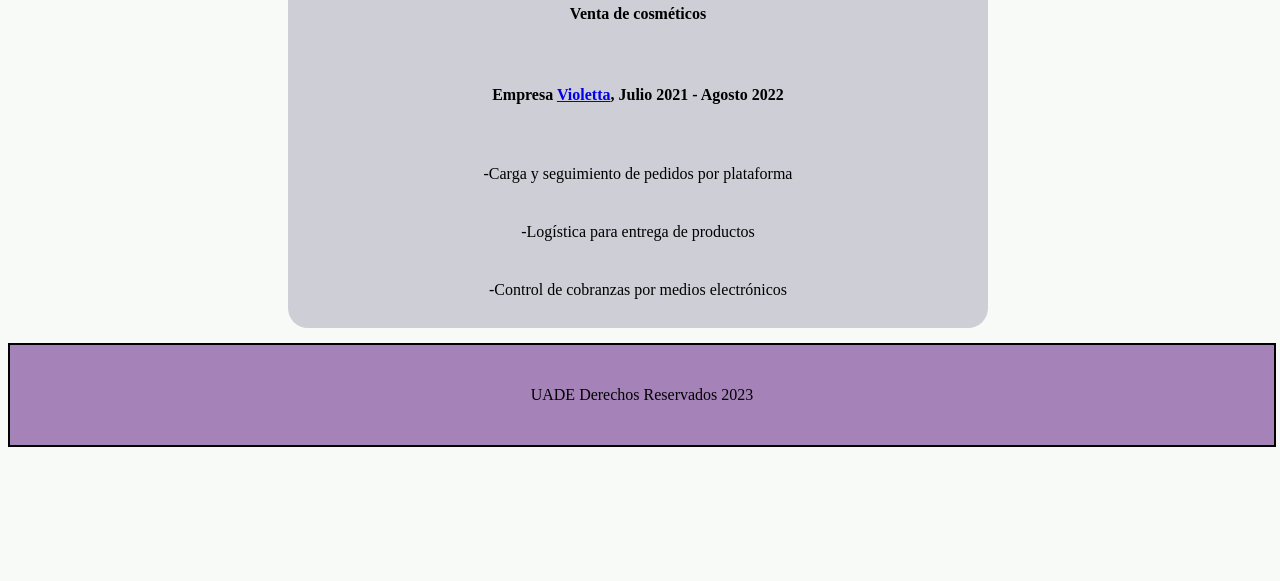
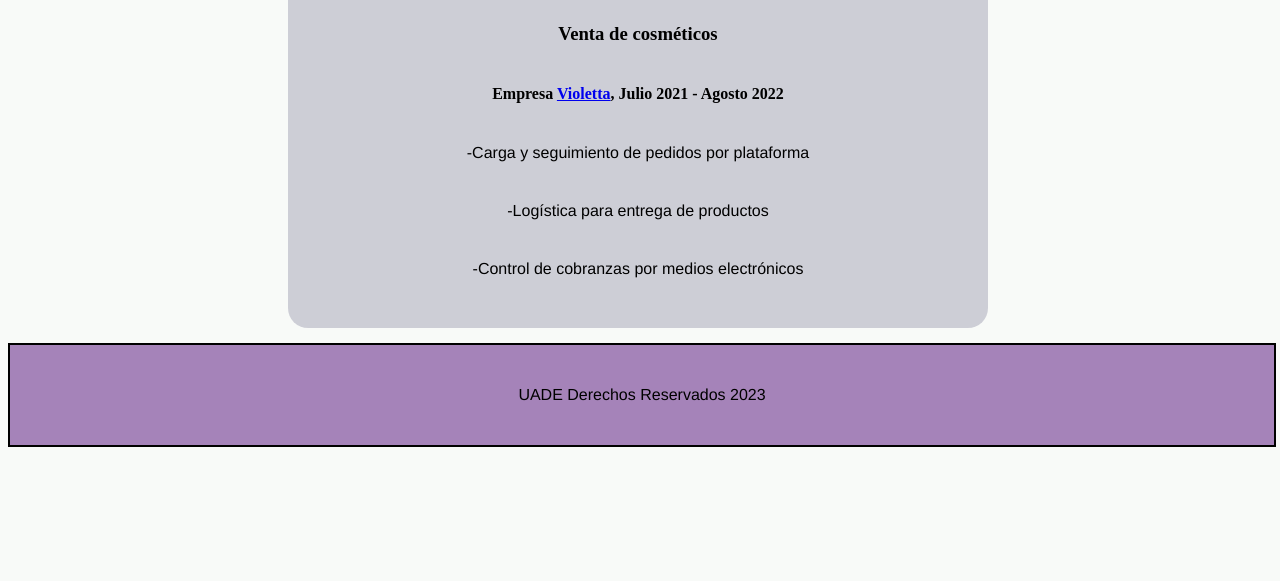
Before and after one commit to Cnieba/nieba, a plain HTML site: page experiencia.html in a window 1280 px wide. Shown: the part 219-800 px from the top of the page. Drawn offline with Linux system fonts and the light colour scheme.

Commit message:
Add files via upload

```diff
--- a/estilo.css
+++ b/estilo.css
@@ -62,12 +62,12 @@ nav{
 }
 
 p{
-    font-family: serif;
     margin-right: 45px;
     font-size: larger;
     font-style: bold;
     margin: 20px;
     font-size: 1em;
+    font-family: 'Franklin Gothic Medium', 'Arial Narrow', Arial, sans-serif;
 }
 
 .container{
--- a/experiencia.html
+++ b/experiencia.html
@@ -36,8 +36,8 @@
 
    <div class="container">
     <h2>Experiencia</h2>
-    <H4>Venta de cosméticos</H4>
-   <H4><p>Empresa <a href="https://www.violettacosmeticos.com/" target="_blank">Violetta</a>, Julio 2021 - Agosto 2022</p></H4>
+    <h3>Venta de cosméticos</h3>
+   <H4>Empresa <a href="https://www.violettacosmeticos.com/" target="_blank">Violetta</a>, Julio 2021 - Agosto 2022</H4>
    <p>-Carga y seguimiento de pedidos por plataforma</p>
    <p>-Logística para entrega de productos</p>
    <p>-Control de cobranzas por medios electrónicos</p>
@@ -46,7 +46,8 @@
  </div>
 
  <footer>
-    <p style="text-align:center;margin: auto;display: flex;justify-content: space-evenly; width: 100%;">UADE Derechos Reservados 2023</p>
-     </footer>
+    <p style="text-align:center;margin: auto;display: flex;justify-content: space-evenly; width: 100%;   font-style: bold;">UADE Derechos Reservados 2023</p>
+</footer>
+
 </body>
 </html>
```
Also changed, not shown: competencias.html (+3 -2 lines), datos personales.html (+5 -3 lines), educacion.html (+3 -2 lines).
